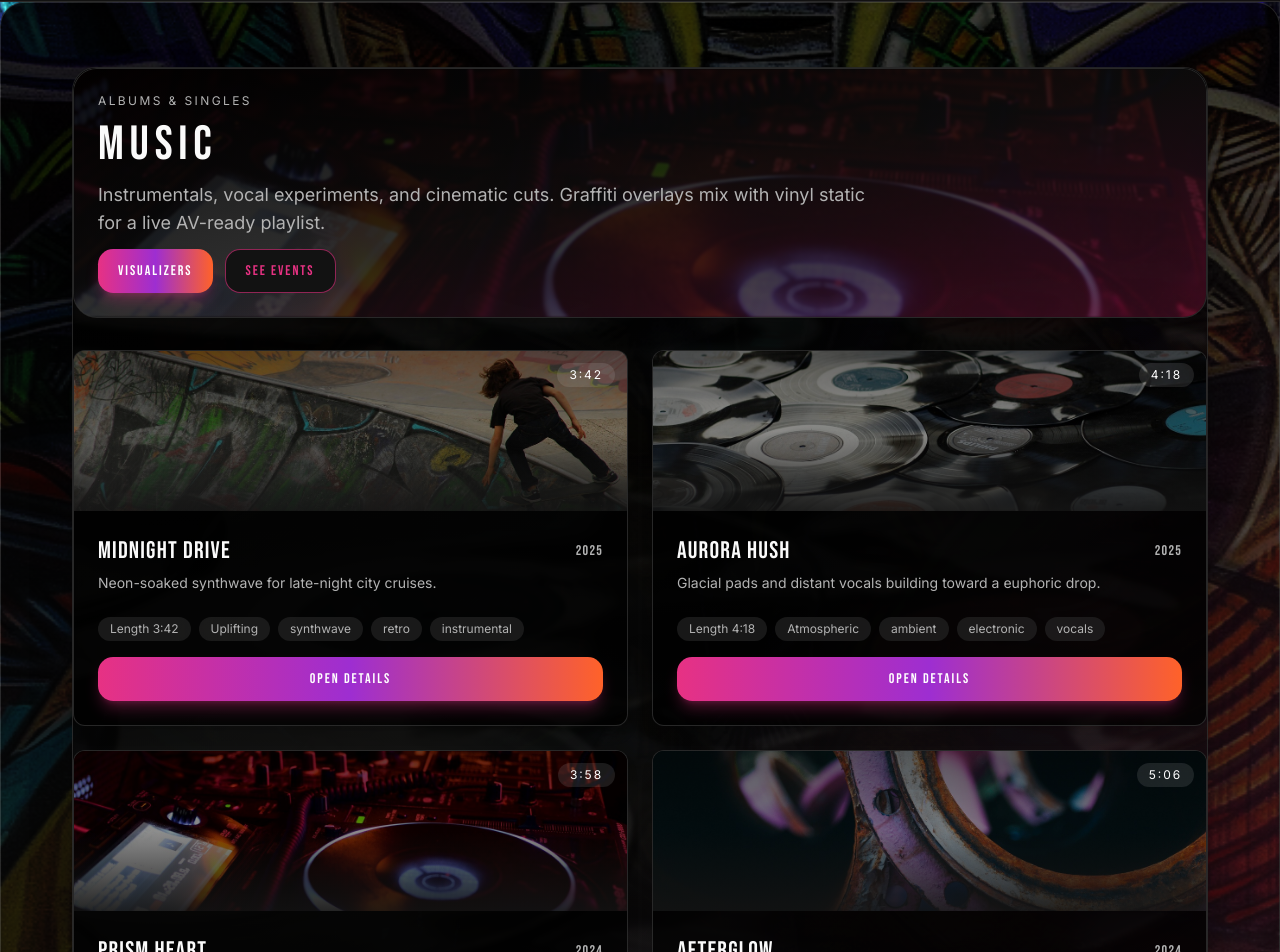
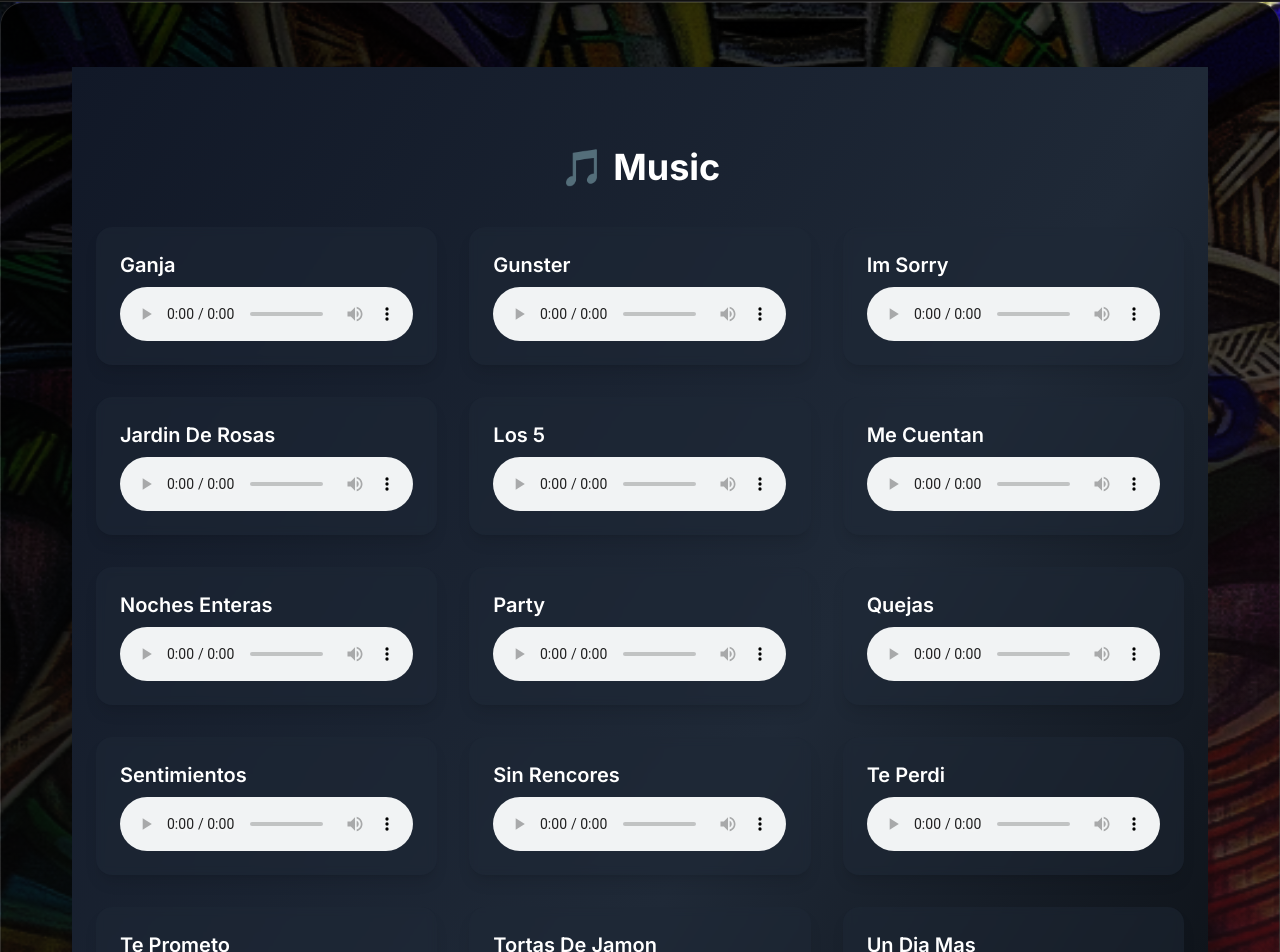
Before and after one commit to yesmannow/pico-artist-website-v2, a Next.js app: page /music in a window 1280 px wide. Shown: the part 77-1029 px from the top of the page. Built offline with nearby package versions, Linux system fonts and the light colour scheme.

Commit message:
Update package-lock.json dependencies
Removed many 'dev' and 'devOptional' flags from dependencies and added 'zod' as a dependency under miniflare. No changes to application code.

```diff
--- a/package.json
+++ b/package.json
@@ -7,7 +7,7 @@
 	},
 	"scripts": {
 		"dev": "next dev --turbopack",
-		"build": "next build",
+		"build": "node scripts/next-build.mjs",
 		"cf:build": "opennextjs-cloudflare build && npm run verify:output",
 		"start": "next start",
 		"lint": "next lint",
--- a/src/ai/generateGraffiti.ts
+++ b/src/ai/generateGraffiti.ts
@@ -38,7 +38,7 @@ export async function generateGraffitiImage(prompt: string): Promise<GraffitiGen
 			n: 1,
 		});
 
-		const imageUrl = result.data[0]?.url || null;
+		const imageUrl = result.data?.[0]?.url ?? null;
 
 		return {
 			imageUrl,
--- a/src/app/music/page.tsx
+++ b/src/app/music/page.tsx
@@ -1,90 +1,26 @@
-import Image from "next/image";
-import Link from "next/link";
+"use client";
 
-import GraffitiBG from "@/components/GraffitiBG";
 import { SectionMotion } from "@/components/section-motion";
-import { Button } from "@/components/ui/button";
-import { Card, CardContent, CardDescription, CardHeader, CardTitle } from "@/components/ui/card";
-import { tracks } from "@/data/music";
-
-export const metadata = {
-	title: "Music",
-	description: "Listen to Piko Artist releases and demos.",
-};
+import { tracks } from "@/data/music-data";
 
 export default function MusicPage() {
 	return (
-		<GraffitiBG image="/assets/vinyls.jpg">
-			<SectionMotion className="space-y-8">
-				<div className="relative overflow-hidden rounded-3xl border border-border/60 bg-black/70 p-6 shadow-2xl">
-					<Image
-						src="/assets/dj.jpg"
-						alt="DJ visual"
-						fill
-						sizes="100vw"
-						className="object-cover opacity-35 mix-blend-lighten blur-[1px]"
-						priority
-					/>
-					<div className="absolute inset-0 bg-gradient-to-br from-black/80 via-background/60 to-primary/20" />
-					<div className="relative space-y-3">
-						<p className="text-xs uppercase tracking-[0.2em] text-muted-foreground">Albums & Singles</p>
-						<h1 className="font-heading text-5xl uppercase tracking-[0.12em]">Music</h1>
-						<p className="max-w-3xl text-lg text-muted-foreground">
-							Instrumentals, vocal experiments, and cinematic cuts. Graffiti overlays mix with vinyl static for a live AV-ready
-							playlist.
-						</p>
-						<div className="flex flex-wrap gap-3">
-							<Button asChild>
-								<Link href="/videos">Visualizers</Link>
-							</Button>
-							<Button asChild variant="outline" className="border-primary/60 text-primary">
-								<Link href="/events">See events</Link>
-							</Button>
-						</div>
+		<SectionMotion className="min-h-screen bg-gradient-to-br from-gray-900 via-gray-800 to-black px-6 py-20 text-white">
+			<h1 className="mb-10 text-center text-4xl font-bold">🎵 Music</h1>
+			<div className="grid gap-8 md:grid-cols-2 lg:grid-cols-3">
+				{tracks.map((track) => (
+					<div
+						key={track.title}
+						className="rounded-2xl bg-gray-800/50 p-6 shadow-lg backdrop-blur-sm transition-transform hover:scale-105"
+					>
+						<h2 className="mb-2 text-xl font-semibold">{track.title}</h2>
+						<audio controls className="w-full">
+							<source src={track.file} type="audio/mpeg" />
+							Your browser does not support audio.
+						</audio>
 					</div>
-				</div>
-
-				<div className="grid gap-6 md:grid-cols-2">
-					{tracks.map((track) => (
-						<Card key={track.slug} className="overflow-hidden border-border/60 bg-black/70">
-							<div className="relative h-40 w-full overflow-hidden">
-								<Image
-									src={track.cover ?? "/assets/graffiti-bg.jpg"}
-									alt={track.title}
-									fill
-									sizes="50vw"
-									className="object-cover opacity-80"
-								/>
-								<div className="absolute inset-0 bg-gradient-to-b from-black/50 via-black/30 to-background/90" />
-								<div className="absolute right-3 top-3 rounded-full bg-white/10 px-3 py-1 text-xs uppercase tracking-[0.16em] text-white">
-									{track.length}
-								</div>
-							</div>
-							<CardHeader>
-								<CardTitle className="flex items-center justify-between text-2xl">
-									<span>{track.title}</span>
-									<span className="text-sm font-medium text-muted-foreground">{track.year}</span>
-								</CardTitle>
-								<CardDescription>{track.description}</CardDescription>
-							</CardHeader>
-							<CardContent className="space-y-4">
-								<div className="flex flex-wrap gap-2 text-xs text-muted-foreground">
-									<span className="rounded-full bg-muted/60 px-3 py-1">Length {track.length}</span>
-									<span className="rounded-full bg-muted/60 px-3 py-1">{track.mood}</span>
-									{track.tags.map((tag) => (
-										<span key={tag} className="rounded-full bg-muted/60 px-3 py-1">
-											{tag}
-										</span>
-									))}
-								</div>
-								<Button asChild className="w-full">
-									<Link href={`/music/${track.slug}`}>Open details</Link>
-								</Button>
-							</CardContent>
-						</Card>
-					))}
-				</div>
-			</SectionMotion>
-		</GraffitiBG>
+				))}
+			</div>
+		</SectionMotion>
 	);
 }
--- a/src/app/videos/page.tsx
+++ b/src/app/videos/page.tsx
@@ -1,66 +1,94 @@
-import Image from "next/image";
+"use client";
 
-import GraffitiBG from "@/components/GraffitiBG";
-import { PlaybackOverlay } from "@/components/PlaybackOverlay";
+import { useEffect, useState } from "react";
+
 import { SectionMotion } from "@/components/section-motion";
-import { Card, CardContent, CardDescription, CardHeader, CardTitle } from "@/components/ui/card";
-import { videos } from "@/data/videos";
 
-export const metadata = {
-	title: "Videos",
-	description: "Visualizers, live takes, and studio breakdowns.",
+const CHANNEL_ID = "UCD2ybRyk6b1pQDfOtq2MYIw";
+const FALLBACK_EMBEDS = [
+	"https://www.youtube.com/embed?listType=user_uploads&list=pikofg-unamasmusic-1203",
+	"https://www.youtube.com/embed?listType=playlist&list=UCD2ybRyk6b1pQDfOtq2MYIw",
+];
+
+type YouTubeSearchItem = {
+	id?: { videoId?: string };
+	snippet?: { title?: string };
+};
+
+type YouTubeSearchResponse = {
+	items?: YouTubeSearchItem[];
 };
 
 export default function VideosPage() {
+	const [videos, setVideos] = useState<{ id: string; title: string }[]>([]);
+
+	useEffect(() => {
+		const apiKey = process.env.NEXT_PUBLIC_YOUTUBE_API_KEY;
+		if (!apiKey) return;
+
+		const controller = new AbortController();
+
+		(async () => {
+			try {
+				const res = await fetch(
+					`https://www.googleapis.com/youtube/v3/search?key=${apiKey}&channelId=${CHANNEL_ID}&part=snippet,id&order=date&maxResults=6&type=video`,
+					{ signal: controller.signal }
+				);
+				const data = (await res.json()) as YouTubeSearchResponse;
+
+				setVideos(
+					data.items?.flatMap((v) =>
+						v?.id?.videoId
+							? [
+									{
+										id: v.id.videoId,
+										title: v?.snippet?.title ?? "Untitled",
+									},
+							  ]
+							: []
+					) ?? []
+				);
+			} catch (err) {
+				if (err instanceof Error && err.name === "AbortError") return;
+				console.error("YouTube API error:", err);
+			}
+		})();
+
+		return () => controller.abort();
+	}, []);
+
 	return (
-		<GraffitiBG image="/assets/vinyls.jpg">
-			<div className="relative">
-				<PlaybackOverlay />
-				<SectionMotion className="space-y-8">
-					<div className="flex flex-col gap-3">
-						<h1 className="font-heading text-5xl uppercase tracking-[0.12em]">Videos</h1>
-						<p className="max-w-2xl text-lg text-muted-foreground">
-							Embedded YouTube clips, light on weight, heavy on graffiti overlays. Visualizer glow responds to the global audio player.
-						</p>
-					</div>
+		<SectionMotion className="min-h-screen bg-black px-6 py-20 text-center text-white">
+			<h1 className="mb-10 text-4xl font-bold">📺 Videos</h1>
 
-					<div className="grid gap-6 md:grid-cols-2">
-						{videos.map((video) => (
-							<Card key={video.title} className="overflow-hidden border-border/60 bg-black/70">
-								<div className="relative h-48 w-full overflow-hidden">
-									<Image
-										src={video.poster ?? "/assets/vinyls.jpg"}
-										alt={video.title}
-										fill
-										sizes="50vw"
-										className="object-cover opacity-80"
-										priority
-									/>
-									<div className="absolute inset-0 bg-gradient-to-b from-black/60 via-black/30 to-background/90" />
-									<div className="absolute left-4 top-4 rounded-full bg-primary/80 px-3 py-1 text-xs uppercase tracking-[0.16em] text-white">
-										New
-									</div>
-								</div>
-								<CardHeader>
-									<CardTitle>{video.title}</CardTitle>
-									<CardDescription>{video.description}</CardDescription>
-								</CardHeader>
-								<CardContent>
-									<div className="aspect-video overflow-hidden rounded-xl border border-border/60">
+			{videos.length > 0 ? (
+				<div className="grid gap-10 md:grid-cols-2">
+					{videos.map((v) => (
+						<div key={v.id} className="overflow-hidden rounded-2xl shadow-lg">
 							<iframe
-											src={video.url}
-											title={video.title}
-											className="h-full w-full"
+								className="aspect-video w-full"
+								src={`https://www.youtube.com/embed/${v.id}`}
+								title={v.title}
 								allow="accelerometer; autoplay; clipboard-write; encrypted-media; gyroscope; picture-in-picture; web-share"
 								allowFullScreen
 							/>
+							<p className="mt-2 text-sm opacity-80">{v.title}</p>
 						</div>
-								</CardContent>
-							</Card>
 					))}
 				</div>
+			) : (
+				<div className="grid gap-10 md:grid-cols-2">
+					{FALLBACK_EMBEDS.map((url) => (
+						<iframe
+							key={url}
+							className="aspect-video w-full rounded-2xl"
+							src={url}
+							allow="accelerometer; autoplay; clipboard-write; encrypted-media; gyroscope; picture-in-picture; web-share"
+							allowFullScreen
+						/>
+					))}
+				</div>
+			)}
 		</SectionMotion>
-			</div>
-		</GraffitiBG>
 	);
 }
--- a/src/components/LightingScene.tsx
+++ b/src/components/LightingScene.tsx
@@ -141,9 +141,7 @@ function FloatingParticles() {
 			<bufferGeometry>
 				<bufferAttribute
 					attach="attributes-position"
-					count={particleCount}
-					array={positions}
-					itemSize={3}
+					args={[positions, 3]}
 				/>
 			</bufferGeometry>
 			<pointsMaterial size={0.05} color="#ff00aa" transparent opacity={0.6} sizeAttenuation />
--- a/src/components/ui/button.tsx
+++ b/src/components/ui/button.tsx
@@ -1,6 +1,6 @@
 import * as React from "react";
 import { Slot } from "@radix-ui/react-slot";
-import { cva, type VariantProps } from "class-variance-authority";
+import { cva } from "class-variance-authority";
 
 import { cn } from "@/lib/utils";
 
--- a/src/components/ui/card.tsx
+++ b/src/components/ui/card.tsx
@@ -1,10 +1,12 @@
 "use client";
 
 import * as React from "react";
-import { motion } from "framer-motion";
+import { motion, type HTMLMotionProps } from "framer-motion";
 import { cn } from "@/lib/utils";
 
-const Card = React.forwardRef<HTMLDivElement, React.HTMLAttributes<HTMLDivElement>>(({ className, ...props }, ref) => (
+type CardProps = HTMLMotionProps<"div">;
+
+const Card = React.forwardRef<HTMLDivElement, CardProps>(({ className, ...props }, ref) => (
 	<motion.div
 		ref={ref}
 		whileHover={{
--- /dev/null
+++ b/src/data/music-data.ts
@@ -0,0 +1,31 @@
+export const tracks = [
+	{ title: "Ganja", file: "/assets/audio/full/Ganja.mp3" },
+	{ title: "Gunster", file: "/assets/audio/full/Gunster.mp3" },
+	{ title: "Im Sorry", file: "/assets/audio/full/Im Sorry.mp3" },
+	{ title: "Jardin De Rosas", file: "/assets/audio/full/Jardin De Rosas.mp3" },
+	{ title: "Los 5", file: "/assets/audio/full/Los 5.mp3" },
+	{ title: "Me Cuentan", file: "/assets/audio/full/Me Cuentan.mp3" },
+	{ title: "Noches Enteras", file: "/assets/audio/full/Noches Enteras.mp3" },
+	{ title: "Party", file: "/assets/audio/full/Party.mp3" },
+	{ title: "Quejas", file: "/assets/audio/full/Quejas.mp3" },
+	{ title: "Sentimientos", file: "/assets/audio/full/Sentimientos.mp3" },
+	{ title: "Sin Rencores", file: "/assets/audio/full/Sin Rencores.mp3" },
+	{ title: "Te Perdi", file: "/assets/audio/full/Te Perdi.mp3" },
+	{ title: "Te Prometo", file: "/assets/audio/full/Te Prometo.mp3" },
+	{ title: "Tortas De Jamon", file: "/assets/audio/full/Tortas De Jamon.mp3" },
+	{ title: "Un Dia Mas", file: "/assets/audio/full/Un Dia Mas.mp3" },
+	{ title: "12_05", file: "/assets/audio/full/12_05.mp3" },
+	{ title: "Amor Sincero", file: "/assets/audio/full/Amor Sincero.mp3" },
+	{ title: "Amores Perdidos", file: "/assets/audio/full/Amores Perdidos.mp3" },
+	{ title: "Bungalow", file: "/assets/audio/full/Bungalow.mp3" },
+	{ title: "Corazon Y Mente", file: "/assets/audio/full/Corazon Y Mente.mp3" },
+	{ title: "Crussin", file: "/assets/audio/full/Crussin.mp3" },
+	{ title: "Dejate Llevar", file: "/assets/audio/full/Dejate Llevar.mp3" },
+	{ title: "El Don", file: "/assets/audio/full/El Don.mp3" },
+	{ title: "Entre Humos", file: "/assets/audio/full/Entre Humos.mp3" },
+	{ title: "F-7", file: "/assets/audio/full/F-7.mp3" },
+	{ title: "Falle", file: "/assets/audio/full/Falle.mp3" },
+];
+
+// Optional R2 URL format:
+// file: "https://piko-media.r2.dev/assets/audio/full/Ganja.mp3"
```
Also changed, not shown: scripts/next-build.mjs (added, +11 -0 lines), src/app/gallery/page.tsx (+18 -25 lines), 2 other files (tests, documents, lock files or other folders). Lines whose indentation alone changed are shown as unchanged.
